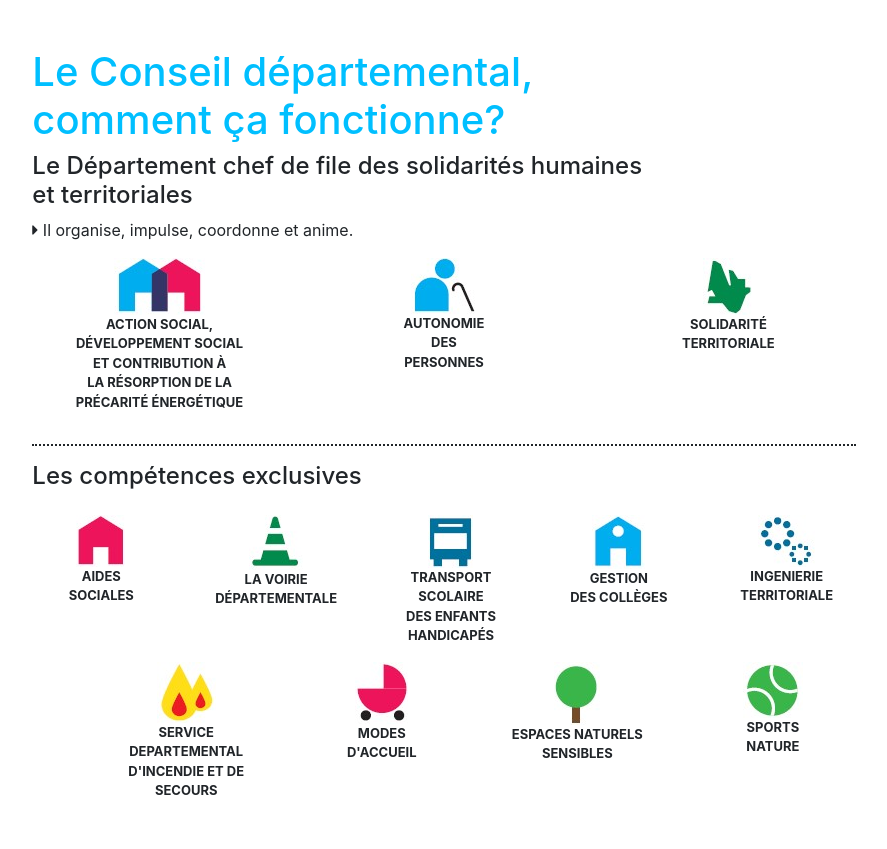
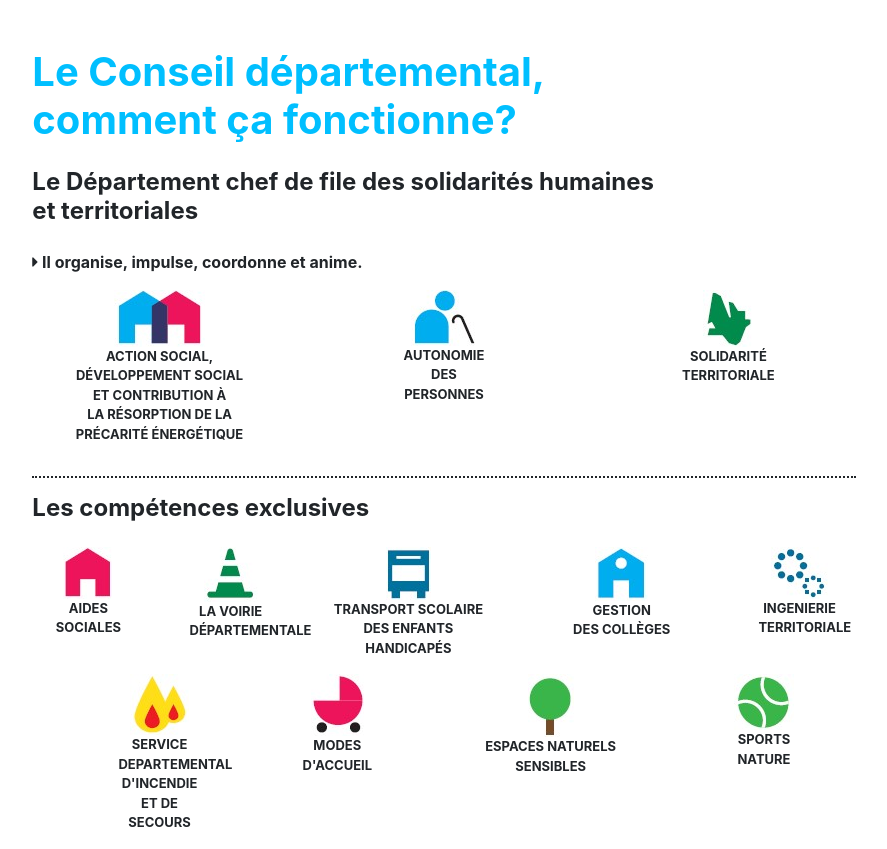
Before and after one commit to Jean-Laily/ProjetCG, a plain HTML site: page view/page19.html in a window 1280 px wide. Shown: the whole page, without its empty margins (196-1083 px from the left). Before the commit the page ends 817 px from the top, so only its background shows below. Drawn offline with nearby package versions, Linux system fonts and the light colour scheme.

Commit message:
Maj du projet avec ajouit d'une page login

```diff
--- a/customizer/css/custom.css
+++ b/customizer/css/custom.css
@@ -5,21 +5,28 @@ html,body{
    min-height: 100%;
 }
 
-#actionSocial .skill p{
+h1, h4{
+    font-weight: bolder !important;
+}
+
+p{
+    font-weight: bold;
+}
+
+.skill p{
     font-size: small;
-    font-weight: bold;
 }
 
 hr{
     border-top: dotted 2px !important;
 }
 
-#competenceExclu .skill p{
-    font-size: small;
-    font-weight: bold;
+@media screen and (max-width: 992px){
+    h1{
+        font-size: xx-large !important;
+    }
+
+    h4{
+        font-size: larger !important;
+    }
 }
-
-#compExclu2 .skill p{
-    font-size: small;
-    font-weight: bold;
-}
--- a/index.html
+++ b/view/page19.html
@@ -5,8 +5,8 @@
     <meta http-equiv="X-UA-Compatible" content="IE=edge">
     <meta name="viewport" content="width=device-width, initial-scale=1.0, shrink-to-fit=no">
 
-    <link rel="stylesheet" href="customizer/css/custom.css" />
-    <link rel="stylesheet" href="assets/fontAwesome/css/all.css">
+    <link rel="stylesheet" href="../customizer/css/custom.css" />
+    <link rel="stylesheet" href="../assets/fontAwesome/css/all.css">
     <link rel="stylesheet" href="https://cdn.jsdelivr.net/npm/bootstrap@4.6.0/dist/css/bootstrap.min.css" integrity="sha384-B0vP5xmATw1+K9KRQjQERJvTumQW0nPEzvF6L/Z6nronJ3oUOFUFpCjEUQouq2+l" crossorigin="anonymous">
     <script src="https://code.jquery.com/jquery-3.6.0.min.js" integrity="sha256-/xUj+3OJU5yExlq6GSYGSHk7tPXikynS7ogEvDej/m4=" crossorigin="anonymous"></script>
     <script src="https://code.jquery.com/ui/1.12.1/jquery-ui.js"></script>
@@ -15,24 +15,24 @@
 </head>
 <body class="d-flex flex-column h-100">
     <main class="flex-shrink-0">
-        <div class="container col-8">
-            <header class="mt-5">
+        <div class="container col-lg-8">
+            <header class="mt-5 pb-3">
                 <h1 style="color: deepskyblue;">Le Conseil départemental,<br/> comment ça fonctionne?</h1>
             </header>
             <!-- first row -->
             <section id="actionSocial" class="row ">
                 <h4 class="col-12">Le Département chef de file des solidarités humaines<br/> et territoriales</h4>
-                <p class="col-12 "><i class="fas fa-caret-right"></i> Il organise, impulse, coordonne et anime.</p>
-                <div class="column col skill text-center">
-                    <img class="" src="assets/media/icons/D-home.jpg" alt="icône de deux maisons colorés" />
+                <p class="col-12 pt-3"><i class="fas fa-caret-right"></i> Il organise, impulse, coordonne et anime.</p>
+                <div class="column col-lg-4 skill text-center">
+                    <img class="" src="../assets/media/icons/D-home.jpg" alt="icône de deux maisons colorés" />
                     <p class="col text-center">ACTION SOCIAL,<br/> DÉVELOPPEMENT SOCIAL <br/>ET CONTRIBUTION À <br/>LA RÉSORPTION DE LA <br/>PRÉCARITÉ ÉNERGÉTIQUE</p>
                 </div>
-                <div class="column col skill text-center">
-                    <img src="assets/media/icons/homAge.jpg" alt="icône d'un homme âgée " />
+                <div class="column col-lg-4 skill text-center">
+                    <img src="../assets/media/icons/homAge.jpg" alt="icône d'un homme âgée " />
                     <p class="col text-center">AUTONOMIE <br/> DES <br/>PERSONNES</p>
                 </div>
-                <div class="column col skill text-center">
-                    <img src="assets/media/icons/solidarité.jpg" alt="icône de solidarité" />
+                <div class="column col-lg-4 skill text-center">
+                    <img src="../assets/media/icons/solidarité.jpg" alt="icône de solidarité" />
                     <p class="col">SOLIDARITÉ <br/>TERRITORIALE</p>
                 </div>
             </section>
@@ -41,56 +41,49 @@
             <!-- second row -->
             <section id="competenceExclu" class="row">
                 <h4 class="col-12 mb-4">Les compétences exclusives</h4>
-                <div class="column col skill text-center">
-                    <img class="" src="assets/media/icons/homeRed.jpg" alt="icône d'une maison rouge" />
+                <div class="column col-lg-2 skill text-center">
+                    <img class="" src="../assets/media/icons/homeRed.jpg" alt="icône d'une maison rouge" />
                     <p class="col text-center">AIDES<br/> SOCIALES</p>
                 </div>
-                <div class="column col skill text-center">
-                    <img class="" src="assets/media/icons/voirie.jpg" alt="icône d'une maison rouge" />
+                <div class="column col-lg-2 skill text-center">
+                    <img class="" src="../assets/media/icons/voirie.jpg" alt="icône d'une maison rouge" />
                     <p class="col text-center">LA VOIRIE<br/> DÉPARTEMENTALE</p>
                 </div>
-                <div class="column col skill text-center">
-                    <img class="" src="assets/media/icons/transport.jpg" alt="icône d'une maison rouge" />
+                <div class="column col-lg-3 skill text-center">
+                    <img class="" src="../assets/media/icons/transport.jpg" alt="icône d'une maison rouge" />
                     <p class="col text-center">TRANSPORT SCOLAIRE<br/> DES ENFANTS<br/> HANDICAPÉS</p>
                 </div>
-                <div class="column col skill text-center">
-                    <img class="" src="assets/media/icons/college.jpg" alt="icône d'une maison rouge" />
+                <div class="column col-lg-3 skill text-center">
+                    <img class="" src="../assets/media/icons/college.jpg" alt="icône d'une maison rouge" />
                     <p class="col text-center">GESTION<br/> DES COLLÈGES</p>
                 </div>
-                <div class="column col skill text-center">
-                    <img class="" src="assets/media/icons/ingenierie.jpg" alt="icône d'une maison rouge" />
+                <div class="column col-lg-2 skill text-center">
+                    <img class="" src="../assets/media/icons/ingenierie.jpg" alt="icône d'une maison rouge" />
                     <p class="col text-center">INGENIERIE<br/> TERRITORIALE</p>
                 </div>
             </section>
 
             <!-- third row -->
             <section id="compExclu2" class="row">
-                <div class="column offset-1 col skill text-center">
-                    <img class="" src="assets/media/icons/incendie.jpg" alt="icône d'une maison rouge" />
+                <div class="column offset-lg-1 col-lg-2 skill text-center">
+                    <img class="" src="../assets/media/icons/incendie.jpg" alt="icône d'une maison rouge" />
                     <p class="col text-center">SERVICE DEPARTEMENTAL<br/> D'INCENDIE ET DE SECOURS</p>
                 </div>
-                <div class="column col skill text-center">
-                    <img class="" src="assets/media/icons/modeAccueil.jpg" alt="icône d'une maison rouge" />
+                <div class="column col-lg-3 skill text-center">
+                    <img class="" src="../assets/media/icons/modeAccueil.jpg" alt="icône d'une maison rouge" />
                     <p class="col text-center">MODES<br/> D'ACCUEIL</p>
                 </div>
-                <div class="column col skill text-center">
-                    <img class="" src="assets/media/icons/nature.jpg" alt="icône d'une maison rouge" />
+                <div class="column col-lg-3 skill text-center">
+                    <img class="" src="../assets/media/icons/nature.jpg" alt="icône d'une maison rouge" />
                     <p class="col text-center">ESPACES NATURELS<br/> SENSIBLES</p>
                 </div>
-                <div class="column col skill text-center">
-                    <img class="" src="assets/media/icons/sport.jpg" alt="icône d'une maison rouge" />
+                <div class="column col-lg-3 skill text-center">
+                    <img class="" src="../assets/media/icons/sport.jpg" alt="icône d'une maison rouge" />
                     <p class="col text-center">SPORTS<br/> NATURE</p>
                 </div>
             </section>
         </div>
-
-
-
-
-
-
     </main>
-    <script src="customizer/js/custom.js"></script>
     <script src="https://cdn.jsdelivr.net/npm/bootstrap@4.6.0/dist/js/bootstrap.bundle.min.js" integrity="sha384-Piv4xVNRyMGpqkS2by6br4gNJ7DXjqk09RmUpJ8jgGtD7zP9yug3goQfGII0yAns" crossorigin="anonymous"></script>
 </body>
 </html>
```
Also changed, not shown: login.html (added, +37 -0 lines).
